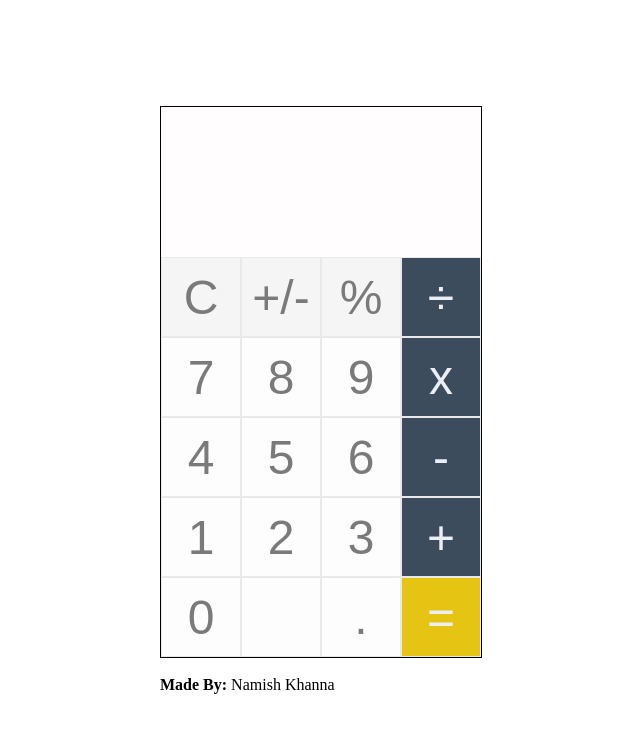
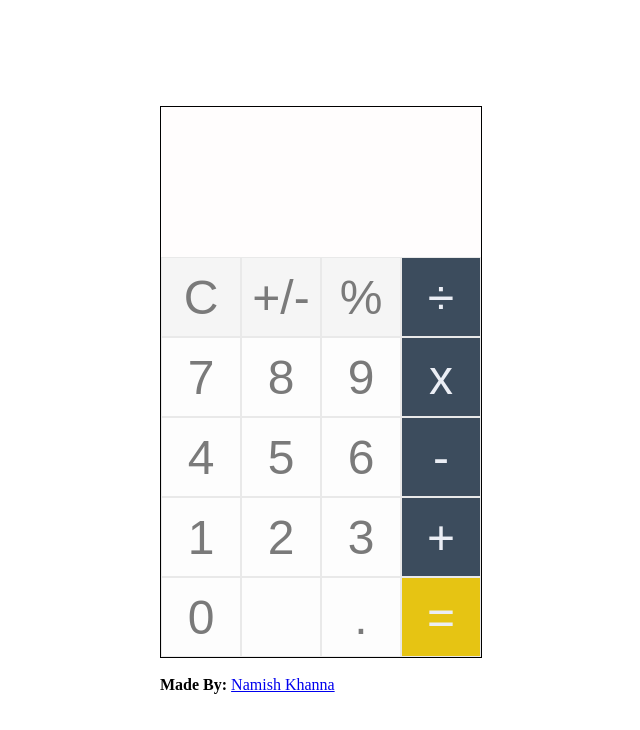
Before and after one commit to namishkhanna/calculator_using_html, a plain HTML site: page index.html in a window 1280 px wide. Shown: the whole page, without its empty margins (319-959 px from the left). Drawn offline with Linux system fonts and the light colour scheme.

Commit message:
Calculator

```diff
--- a/index.html
+++ b/index.html
@@ -40,7 +40,8 @@
 
             <br>
 
-            <p><b>Made By: </b>Namish Khanna</p>
+            <p><b>Made By: </b><a href="https://github.com/namishkhanna"> Namish Khanna </a></p>
+
         </div>
 
         <script src="calculator.js"></script>
```
